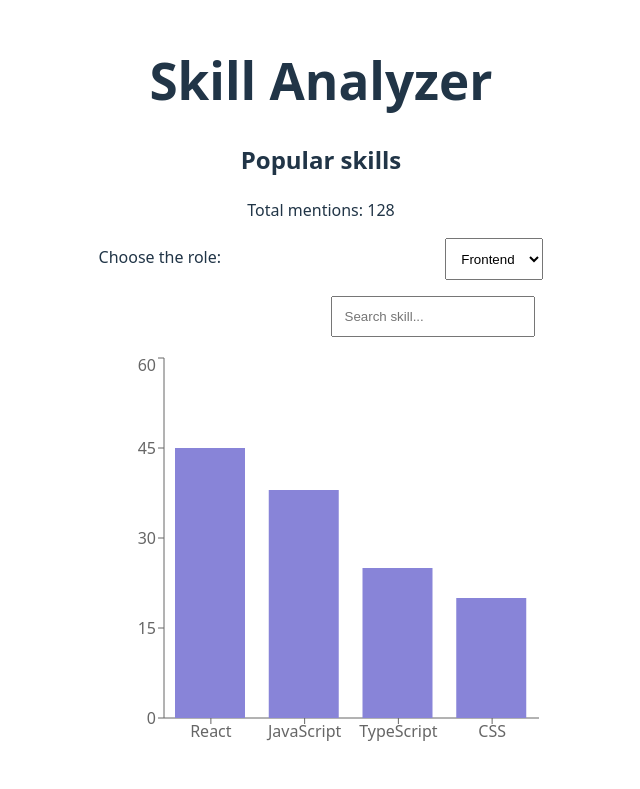
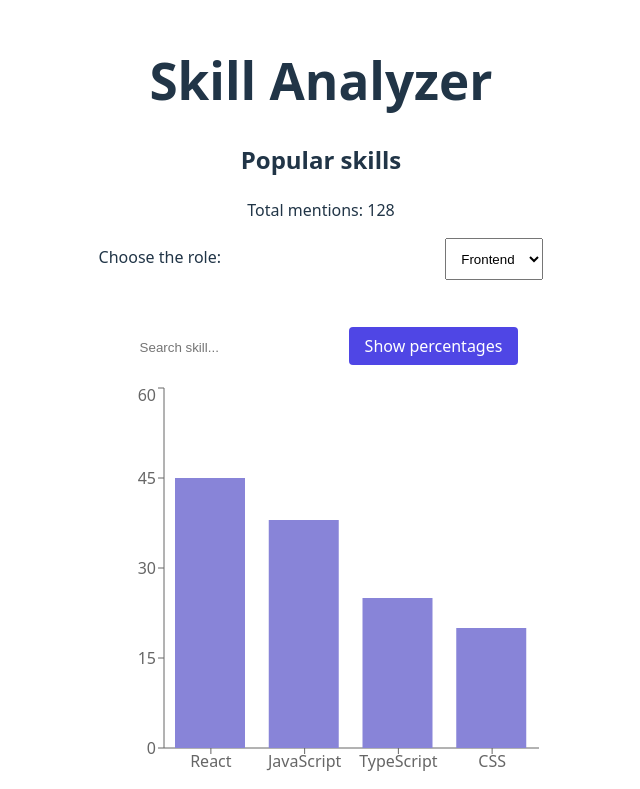
Before and after one commit to xtinabru/skill-analyzer, a React (Vite) app: page / in a window 1280 px wide. Shown: the part 120-909 px from the top of the page, without its empty margins (319-959 px from the left). Before the commit the page ends 879 px from the top, so only its background shows below. Built offline with nearby package versions, Linux system fonts and the light colour scheme.

Commit message:
feat: toggle between counts and percentages in chart

```diff
--- a/src/components/SkillsChart.jsx
+++ b/src/components/SkillsChart.jsx
@@ -6,6 +6,7 @@ export default function SkillsChart() {
   const [isLoading, setIsLoading] = useState(false);
   const [loadedData, setLoadedData] = useState([]);
   const [filterText, setFilterText] = useState('');
+  const [showPercent, setShowPercent] = useState(false);
 
   useEffect(() => {
     setIsLoading(true);
@@ -57,8 +58,24 @@ export default function SkillsChart() {
         placeholder="Search skill..."
         value={filterText}
         onChange={(e) => setFilterText(e.target.value)}
-        style={{ marginLeft: '14rem', padding: '0.7rem', marginBottom: '1rem' }}
+        style={{  color: 'white', border: 'none', padding: '0.75rem 1rem', borderRadius: '4px', marginBottom: '1rem', marginTop: '2rem', }}
       />
+      <button
+  onClick={() => setShowPercent(!showPercent)}
+  style={{
+    padding: '0.5rem 1rem',
+    backgroundColor: '#4f46e5',
+    color: 'white',
+    border: 'none',
+    borderRadius: '4px',
+    marginBottom: '1rem',
+    marginLeft: '1rem',
+    cursor: 'pointer'
+  }}
+>
+  Show {showPercent ? 'counts' : 'percentages'}
+</button>
+
 
       {isLoading ? (
         <p>Loading...</p>
@@ -71,13 +88,20 @@ export default function SkillsChart() {
           >
             <XAxis dataKey="skill" />
             <YAxis />
-            <Tooltip
-              formatter={(value, name, props) => {
-                const percent = props.payload.percent;
-                return [`${value} (${percent}%)`, "Mentions"];
-              }}
-            />
-           <Bar dataKey="count" fill="#8884d8" barSize={70} />
+           <Tooltip
+  formatter={(value, name, { payload }) => {
+    if (!payload) return value;
+
+    if (showPercent) {
+      return [`${value}%`, 'Percent'];
+    } else {
+      return [value, 'Mentions'];
+    }
+  }}
+/>
+
+
+           <Bar dataKey={showPercent ? 'percent' : 'count'} fill="#8884d8" barSize={70} />
 
           </BarChart>
         </ResponsiveContainer>
```
